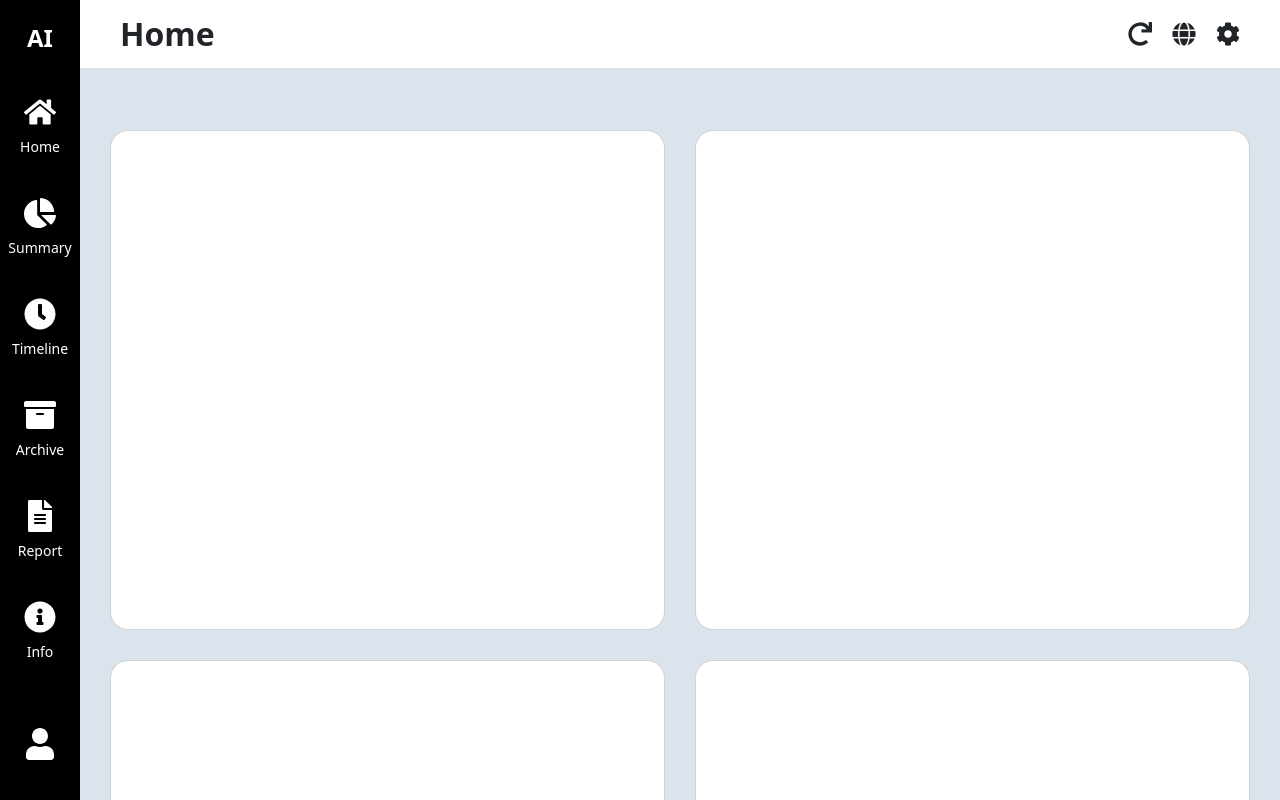
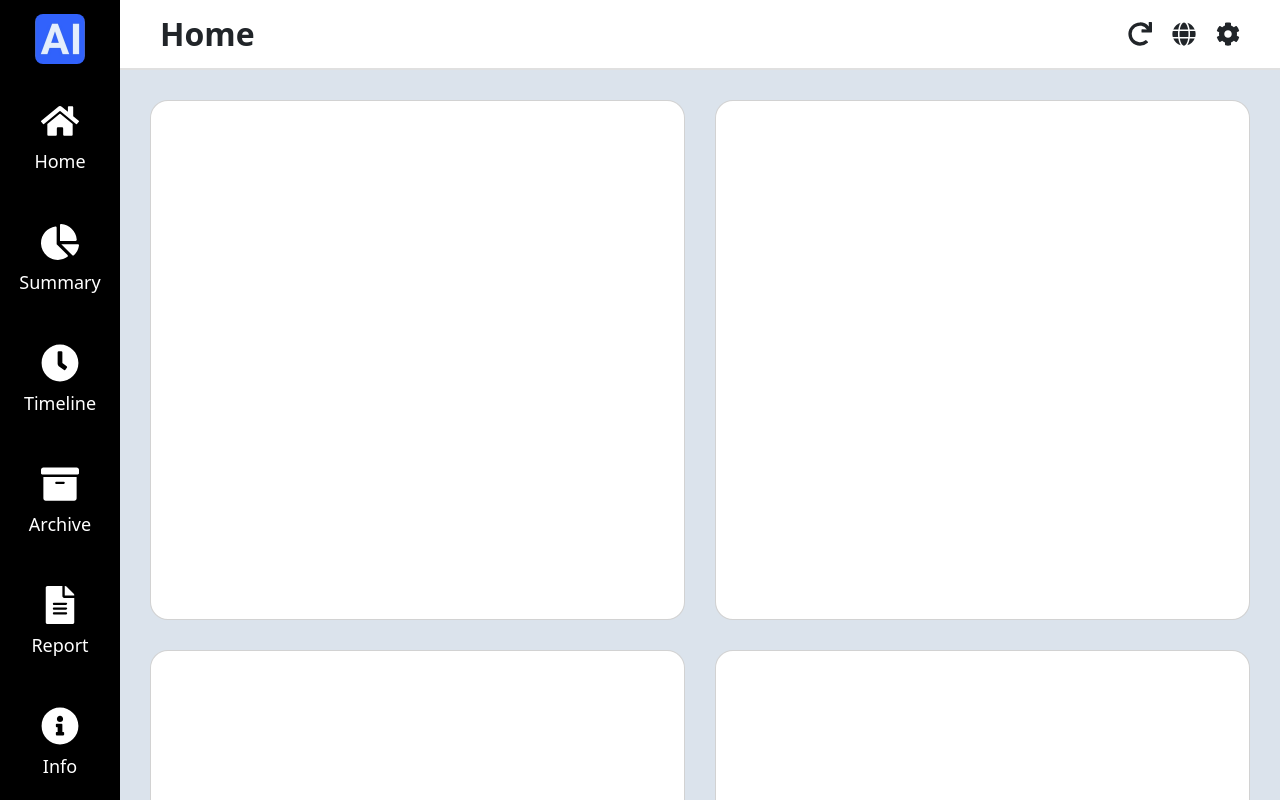
Before and after one commit to abbosaliboev/OS_WEB_PROJECT, a React (Create React App) app in the folder frontend/my-app/: page / in a window 1280 px wide. Shown: the top 800 px of the page. Built offline with nearby package versions, Linux system fonts and the light colour scheme.

Commit message:
Fix Sidebar

```diff
--- a/frontend/my-app/src/assets/components/_cardGrid.scss
+++ b/frontend/my-app/src/assets/components/_cardGrid.scss
@@ -8,16 +8,17 @@
 
   .card {
     background: white;
-    height: 500px;
+    height: 520px;
     border-radius: 18px;
   }
 }
 
 
-@media (max-width: 1400px) {
+@media (max-width: 1500px) {
   .card-grid {
     grid-template-columns: repeat(2, 1fr);
-  }
+    padding: 30px 30px;
+    }
 }
 
 @media (max-width: 992px) {
@@ -29,5 +30,8 @@
 @media (max-width: 576px) {
   .card-grid {
     grid-template-columns: repeat(1, 1fr);
+    .card {
+        height: 220px;
+      }
   }
 }
--- a/frontend/my-app/src/assets/components/_navbar.scss
+++ b/frontend/my-app/src/assets/components/_navbar.scss
@@ -26,7 +26,7 @@
 
 @media (max-width: 768px) {
   .navbar {
-    height: 80px;
+    height: 60px;
     .navbar-title {
       font-size: 24px;
     }
--- a/frontend/my-app/src/assets/components/_sidebar.scss
+++ b/frontend/my-app/src/assets/components/_sidebar.scss
@@ -1,31 +1,29 @@
 .sidebar {
-    width: 80px;
+    width: 120px;
     height: 100vh;
     background: black;
     color: white;
     display: flex;
     flex-direction: column;
     align-items: center;
-    padding-top: 20px;
+    padding-top: 14px;
 
-    .sidebar-logo {
-      font-size: 24px;
-      font-weight: bold;
+    .sidebar-logo img{
+        margin-bottom: 14px;
+        width: 50px;
+        border-radius: 8px;
     }
-
     .sidebar-menu {
       list-style: none;
       padding: 0;
-      margin-top: 20px;
-
 
       li {
         display: flex;
         flex-direction: column;
         align-items: center;
-        padding: 20px 10px;
+        padding: 24px 20px;
         text-align: center;
-        font-size: 14px;
+        font-size: 18px;
         cursor: pointer;
 
         &:hover {
@@ -33,7 +31,7 @@
         }
 
         svg {
-          font-size: 32px;
+          font-size: 38px;
           margin-bottom: 8px;
         }
       }
@@ -70,11 +68,11 @@
     .sidebar-menu li {
         flex-direction: row;
         gap: 10px;
-        padding: 20px 24px;
+        padding: 20px 28px;
     }
     .sidebar-logo {
-        padding: 0px 20px;
-      }
+        display: none;
+    }
   }
   .overlay {
     position: fixed;
@@ -100,9 +98,9 @@
 
 .menu-btn {
     display: none;
-    position: fixed;
+    position: absolute;
     left: 5%;
-    top: 1%;
+    top: 4px;
     background: transparent;
     color: black;
     border: none;
--- a/frontend/my-app/src/assets/styles.css
+++ b/frontend/my-app/src/assets/styles.css
@@ -23,7 +23,7 @@
 
 @media (max-width: 768px) {
   .navbar {
-    height: 80px;
+    height: 60px;
   }
   .navbar .navbar-title {
     font-size: 24px;
@@ -86,38 +86,38 @@
   }
 }
 .sidebar {
-  width: 80px;
+  width: 120px;
   height: 100vh;
   background: black;
   color: white;
   display: flex;
   flex-direction: column;
   align-items: center;
-  padding-top: 20px;
+  padding-top: 14px;
 }
-.sidebar .sidebar-logo {
-  font-size: 24px;
-  font-weight: bold;
+.sidebar .sidebar-logo img {
+  margin-bottom: 14px;
+  width: 50px;
+  border-radius: 8px;
 }
 .sidebar .sidebar-menu {
   list-style: none;
   padding: 0;
-  margin-top: 20px;
 }
 .sidebar .sidebar-menu li {
   display: flex;
   flex-direction: column;
   align-items: center;
-  padding: 20px 10px;
+  padding: 24px 20px;
   text-align: center;
-  font-size: 14px;
+  font-size: 18px;
   cursor: pointer;
 }
 .sidebar .sidebar-menu li:hover {
   background: #333;
 }
 .sidebar .sidebar-menu li svg {
-  font-size: 32px;
+  font-size: 38px;
   margin-bottom: 8px;
 }
 .sidebar .sidebar-footer {
@@ -145,10 +145,10 @@
   .sidebar .sidebar-menu li {
     flex-direction: row;
     gap: 10px;
-    padding: 20px 24px;
+    padding: 20px 28px;
   }
   .sidebar .sidebar-logo {
-    padding: 0px 20px;
+    display: none;
   }
   .overlay {
     position: fixed;
@@ -171,9 +171,9 @@
 }
 .menu-btn {
   display: none;
-  position: fixed;
+  position: absolute;
   left: 5%;
-  top: 1%;
+  top: 4px;
   background: transparent;
   color: black;
   border: none;
@@ -205,13 +205,14 @@
 }
 .card-grid .card {
   background: white;
-  height: 500px;
+  height: 520px;
   border-radius: 18px;
 }
 
-@media (max-width: 1400px) {
+@media (max-width: 1500px) {
   .card-grid {
     grid-template-columns: repeat(2, 1fr);
+    padding: 30px 30px;
   }
 }
 @media (max-width: 992px) {
@@ -222,6 +223,9 @@
 @media (max-width: 576px) {
   .card-grid {
     grid-template-columns: repeat(1, 1fr);
+  }
+  .card-grid .card {
+    height: 220px;
   }
 }
 .layout {
--- a/frontend/my-app/src/components/Sidebar.js
+++ b/frontend/my-app/src/components/Sidebar.js
@@ -1,6 +1,7 @@
 import React, { useState } from "react";
 import "../assets/components/_sidebar.scss";
 import { FaBars, FaTimes, FaHome, FaChartPie, FaClock, FaArchive, FaFileAlt, FaInfoCircle, FaUser } from "react-icons/fa"; // React-icons
+import aiLogo from "../assets/images/ai-logo.png"; // images link
 
 const Sidebar = () => {
   const [isOpen, setIsOpen] = useState(false); // Sidebar ochiq-yopiq holati
@@ -17,7 +18,7 @@ const Sidebar = () => {
 
       {/* 📌 Sidebar (agar `isOpen` true bo‘lsa, chiqadi) */}
       <aside className={`sidebar ${isOpen ? "open" : ""}`}>
-        <div className="sidebar-logo">AI</div>
+        <div className="sidebar-logo"><img src={aiLogo} alt="ai-logo"/></div>
         <ul className="sidebar-menu">
           <li><FaHome /><span>Home</span></li>
           <li><FaChartPie /><span>Summary</span></li>
```
Also changed, not shown: frontend/my-app/src/assets/images/ai-logo.png (added), 1 other file (tests, documents, lock files or other folders).
